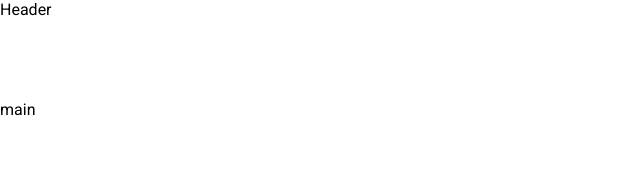
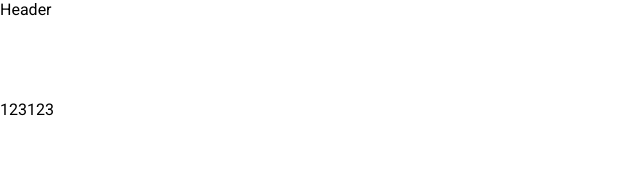
Before and after one commit to Yaniddze/scheduled-front, a React (Create React App) app: page / in a window 1280 px wide. Shown: the top 190 px of the page, without its empty margins (0-640 px from the left). Built offline with nearby package versions, Linux system fonts and the light colour scheme.

Commit message:
:sparkles: Add router

```diff
--- a/package.json
+++ b/package.json
@@ -13,6 +13,7 @@
     "react": "^17.0.1",
     "react-dom": "^17.0.1",
     "react-redux": "^7.2.2",
+    "react-router-dom": "^5.2.0",
     "react-scripts": "4.0.3",
     "redux": "^4.0.5",
     "redux-thunk": "^2.3.0",
@@ -46,6 +47,7 @@
   },
   "devDependencies": {
     "@types/react-redux": "^7.1.16",
+    "@types/react-router-dom": "^5.1.7",
     "@types/styled-components": "^5.1.9"
   }
 }
--- a/src/App.tsx
+++ b/src/App.tsx
@@ -3,6 +3,7 @@ import { FC } from "react";
 import {
   GlobalStyles,
   ReduxState,
+  AppRoutes,
 } from './appSetup';
 
 export const App: FC = () => {
@@ -13,7 +14,7 @@ export const App: FC = () => {
           Header
         </div>
         <div>
-          main
+          <AppRoutes />
         </div>
         <div>
           footer
--- /dev/null
+++ b/src/appSetup/Router.tsx
@@ -0,0 +1,20 @@
+import { FC } from "react";
+import { BrowserRouter, Switch, Redirect, Route } from 'react-router-dom';
+
+type AppRoutesPropTypes = {
+    children?: never;
+}
+
+export const AppRoutes: FC<AppRoutesPropTypes> = () => (
+    <BrowserRouter>
+        <Switch>
+            <Route path="/">
+                <div>
+                    123123
+                </div>
+            </Route>
+
+            <Redirect to="/" />
+        </Switch>
+    </BrowserRouter>
+)
--- a/src/appSetup/index.ts
+++ b/src/appSetup/index.ts
@@ -1,2 +1,3 @@
 export * from './GlobalStyles';
 export * from './ReduxState';
+export * from './Router';
```
Also changed, not shown: 1 other file (tests, documents, lock files or other folders).
